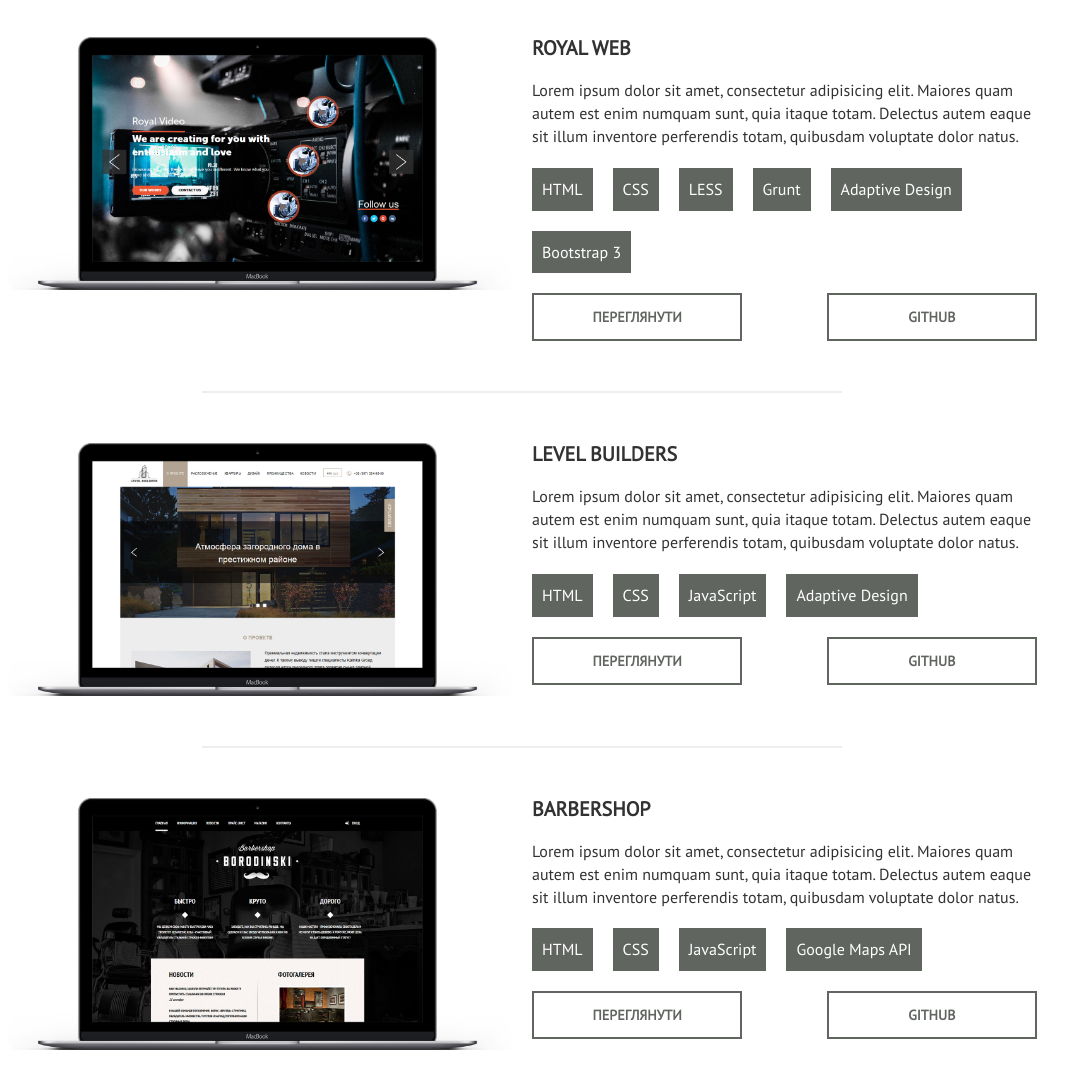
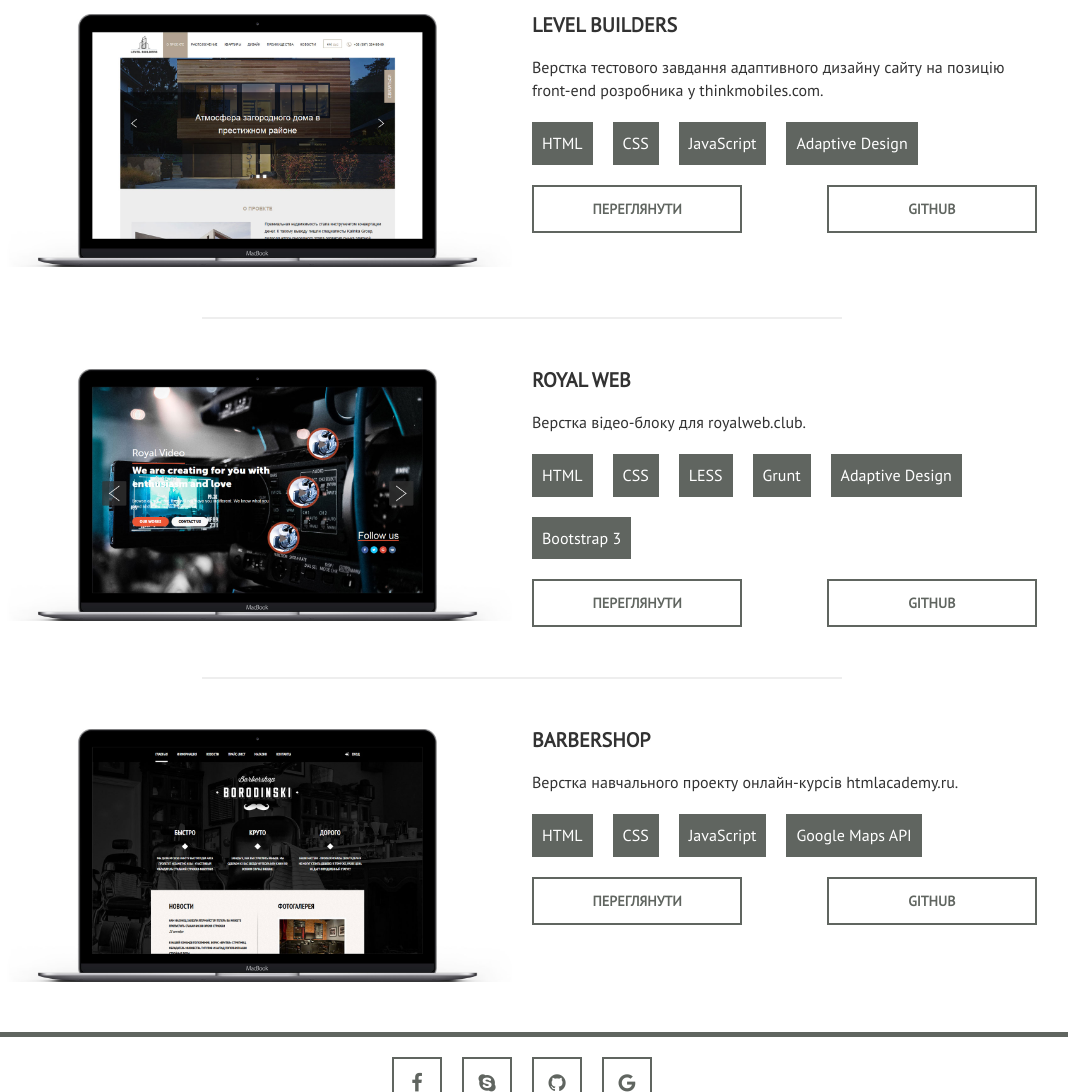
Before and after one commit to pashkoostap/pashkoostap.github.io, a website: page portfolio/index.html in a window 1280 px wide. Shown: the part 519-1611 px from the top of the page, without its empty margins (118-1186 px from the left). Drawn offline with Linux system fonts and the light colour scheme.

Commit message:
25-04-2016
test version

```diff
--- a/portfolio/index.html
+++ b/portfolio/index.html
@@ -26,8 +26,8 @@
        <h2 class="heading">Sedona</h2>
 
        <p class="description-text">
-         Lorem ipsum dolor sit amet, consectetur adipisicing elit. Maiores quam autem est enim numquam sunt, quia itaque totam. Delectus autem eaque sit illum inventore perferendis totam, quibusdam voluptate dolor natus.
-       </p>
+         Навчальний проект онлайн-курсів htmlacademy.ru. Мобільна, планшетна та десктопна версія макету.
+      </p>
        <div class="technologies">
          <span>HTML</span>
          <span>CSS</span>
@@ -46,7 +46,33 @@
    <hr>
 
 
-  <div class="item-block  row">
+   <div class="item-block  row">
+     <div  class="image-block  col-xs-12  col-md-5  col-md-offset-1">
+       <img src="img/level-builders.jpg" alt="" class="img-responsive">
+     </div>
+
+     <div class="description-block  col-xs-12 col-md-5">
+       <h2 class="heading">Level Builders</h2>
+
+       <p class="description-text">
+         Верстка тестового завдання адаптивного дизайну сайту на позицію front-end розробника у thinkmobiles.com.
+       </p>
+       <div class="technologies">
+         <span>HTML</span>
+         <span>CSS</span>
+         <span>JavaScript</span>
+         <span>Adaptive Design</span>
+       </div>
+
+       <div class="links  row">
+         <a href="http://pashkoostap.github.io/level-builders/index.html" class="btn  btn-link  col-xs-5">Переглянути</a>
+         <a href="https://github.com/pashkoostap/pashkoostap.github.io/tree/master/level-builders" class="btn  btn-link  col-xs-5  col-xs-offset-2">GitHub</a>
+       </div>
+     </div>
+   </div>
+   <hr>
+
+   <div class="item-block  row">
      <div  class="image-block  col-xs-12  col-md-5  col-md-offset-1">
        <img src="img/royalweb.club.jpg" alt="" class="img-responsive">
      </div>
@@ -55,7 +81,7 @@
        <h2 class="heading">Royal Web</h2>
 
        <p class="description-text">
-         Lorem ipsum dolor sit amet, consectetur adipisicing elit. Maiores quam autem est enim numquam sunt, quia itaque totam. Delectus autem eaque sit illum inventore perferendis totam, quibusdam voluptate dolor natus.
+         Верстка відео-блоку для royalweb.club.
        </p>
        <div class="technologies">
          <span>HTML</span>
@@ -77,33 +103,6 @@
 
    <div class="item-block  row">
      <div  class="image-block  col-xs-12  col-md-5  col-md-offset-1">
-       <img src="img/level-builders.jpg" alt="" class="img-responsive">
-     </div>
-
-     <div class="description-block  col-xs-12 col-md-5">
-       <h2 class="heading">Level Builders</h2>
-
-       <p class="description-text">
-         Lorem ipsum dolor sit amet, consectetur adipisicing elit. Maiores quam autem est enim numquam sunt, quia itaque totam. Delectus autem eaque sit illum inventore perferendis totam, quibusdam voluptate dolor natus.
-       </p>
-       <div class="technologies">
-         <span>HTML</span>
-         <span>CSS</span>
-         <span>JavaScript</span>
-         <span>Adaptive Design</span>
-       </div>
-
-       <div class="links  row">
-         <a href="http://pashkoostap.github.io/level-builders/index.html" class="btn  btn-link  col-xs-5">Переглянути</a>
-         <a href="https://github.com/pashkoostap/pashkoostap.github.io/tree/master/level-builders" class="btn  btn-link  col-xs-5  col-xs-offset-2">GitHub</a>
-       </div>
-     </div>
-   </div>
-   <hr>
-
-
-   <div class="item-block  row">
-     <div  class="image-block  col-xs-12  col-md-5  col-md-offset-1">
        <img src="img/barbershop.jpg" alt="" class="img-responsive">
      </div>
 
@@ -111,7 +110,7 @@
        <h2 class="heading">Barbershop</h2>
 
        <p class="description-text">
-         Lorem ipsum dolor sit amet, consectetur adipisicing elit. Maiores quam autem est enim numquam sunt, quia itaque totam. Delectus autem eaque sit illum inventore perferendis totam, quibusdam voluptate dolor natus.
+         Верстка навчального проекту онлайн-курсів htmlacademy.ru.
        </p>
        <div class="technologies">
          <span>HTML</span>
@@ -130,6 +129,7 @@
    <div class="row  main-footer">
      <div class="social  col-xs-12">
        <a href="https://www.facebook.com/pashko.ostap" class="btn  social-btn  fa  fa-facebook"></a>
+       <a href="skype:pashko.ostap?chat" class="btn  social-btn  fa  fa-skype"></a>
        <a href="https://github.com/pashkoostap" class="btn  social-btn  fa  fa-github"></a>
        <a href="mailto:pashko.ostap@gmail.com" class="btn  social-btn  fa  fa-google"></a>
      </div>
```
